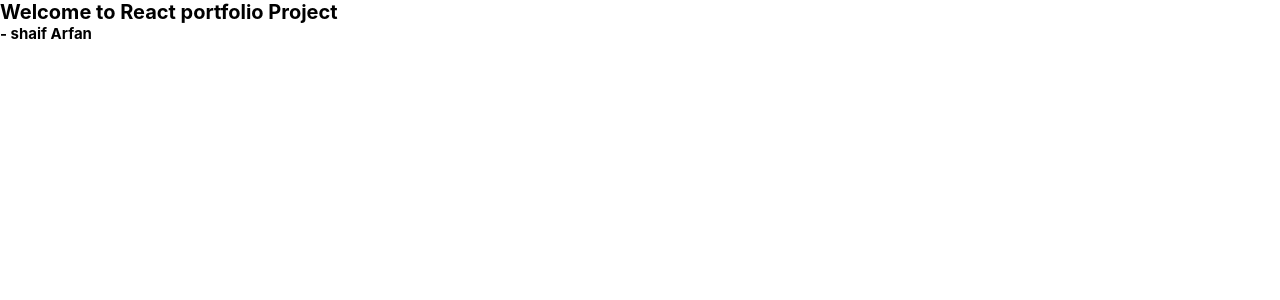
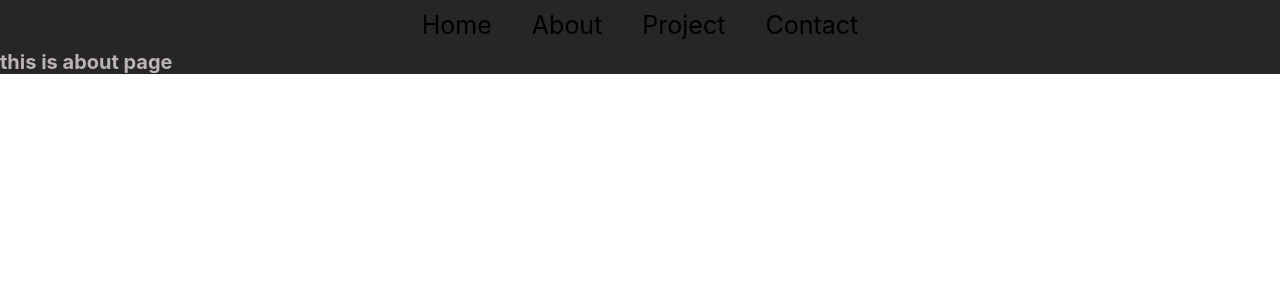
Before and after one commit to ShaifArfan/AYANs-portfolio, a React (Create React App) app: page /about in a window 1280 px wide. Shown: the top 300 px of the page. Built offline with nearby package versions, Linux system fonts and the light colour scheme.

Commit message:
adding nav menu and variables

```diff
--- a/package.json
+++ b/package.json
@@ -8,8 +8,9 @@
 		"@testing-library/user-event": "^12.8.3",
 		"react": "^17.0.2",
 		"react-dom": "^17.0.2",
+		"react-router-dom": "^5.2.0",
 		"react-scripts": "4.0.3",
-		"styled-components": "^5.2.1",
+		"styled-components": "^5.2.2",
 		"web-vitals": "^1.1.1"
 	},
 	"scripts": {
--- a/src/App.js
+++ b/src/App.js
@@ -1,10 +1,37 @@
 import React from 'react';
+import { BrowserRouter as Router, Route, Switch } from 'react-router-dom';
+import styled from 'styled-components';
+import About from './components/About';
+import Contact from './components/Contact';
+import LandingPage from './components/LandingPage';
+import NavMenu from './components/NavMenu';
+import Project from './components/Project';
+
+const BodyStyle = styled.div`
+  background-color: var(--dark-bg);
+  color: var(--gray-1);
+`;
 
 export default function App() {
   return (
-    <div>
-      <h1>Welcome to React portfolio Project</h1>
-      <h2>- shaif Arfan</h2>
-    </div>
+    <BodyStyle>
+      <Router>
+        <NavMenu />
+        <Switch>
+          <Route path="/about">
+            <About />
+          </Route>
+          <Route path="/contact">
+            <Contact />
+          </Route>
+          <Route path="/project">
+            <Project />
+          </Route>
+          <Route path="/">
+            <LandingPage />
+          </Route>
+        </Switch>
+      </Router>
+    </BodyStyle>
   );
 }
--- /dev/null
+++ b/src/components/About.js
@@ -0,0 +1,5 @@
+import React from 'react';
+
+export default function About() {
+  return <h1>this is about page</h1>;
+}
--- /dev/null
+++ b/src/components/Contact.js
@@ -0,0 +1,5 @@
+import React from 'react';
+
+export default function Contact() {
+  return <h1>this is Contact page</h1>;
+}
--- /dev/null
+++ b/src/components/LandingPage.js
@@ -0,0 +1,5 @@
+import React from 'react';
+
+export default function LandingPage() {
+  return <div>This is LandingPage</div>;
+}
--- /dev/null
+++ b/src/components/NavMenu.js
@@ -0,0 +1,42 @@
+import React from 'react';
+import { Link } from 'react-router-dom';
+import styled from 'styled-components';
+
+const NavStyles = styled.nav`
+  padding: 1rem 0;
+  ul {
+    max-width: 1200px;
+    margin: 0 auto;
+    width: 90%;
+    text-align: center;
+    li {
+      display: inline-block;
+    }
+    a {
+      color: black;
+      padding: 1rem 2rem;
+      font-size: 2.5rem;
+    }
+  }
+`;
+
+export default function NavMenu() {
+  return (
+    <NavStyles>
+      <ul>
+        <li>
+          <Link to="/">Home</Link>
+        </li>
+        <li>
+          <Link to="/about">About</Link>
+        </li>
+        <li>
+          <Link to="/project">Project</Link>
+        </li>
+        <li>
+          <Link to="/contact">Contact</Link>
+        </li>
+      </ul>
+    </NavStyles>
+  );
+}
--- /dev/null
+++ b/src/components/Project.js
@@ -0,0 +1,5 @@
+import React from 'react';
+
+export default function Project() {
+  return <h1>This is project page</h1>;
+}
--- a/src/styles/GlobalStyle.js
+++ b/src/styles/GlobalStyle.js
@@ -5,6 +5,12 @@
     padding: 0;
     margin: 0;
     box-sizing: border-box;
+  }
+  :root{
+    --dark-bg: #262626;
+    --gray-1: #BCB4B4;
+    --deep-dark: #1E1E1E;
+    --gray-2: #363636;
   }
   html{
     font-size: 10px;
```
Also changed, not shown: 1 other file (tests, documents, lock files or other folders).
